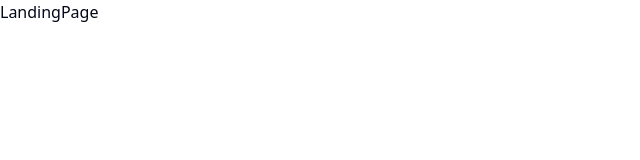
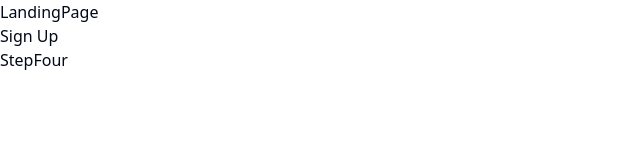
Before and after one commit to paddinghq/evolution, a Next.js app: page / in a window 1280 px wide. Shown: the top 160 px of the page, without its empty margins (0-640 px from the left). Built offline with nearby package versions, Linux system fonts and the light colour scheme.

Commit message:
Branch created to signup screen 4

```diff
--- a/app/(auth)/signup/index.tsx
+++ b/app/(auth)/signup/index.tsx
@@ -1,7 +1,10 @@
+import StepFour from "./step4"
+
 const SignUp = () => {
   return (
     <>
       <h1>Sign Up</h1>
+      <StepFour />
     </>
   )
 }
--- /dev/null
+++ b/app/(auth)/signup/step4/index.tsx
@@ -0,0 +1,5 @@
+const StepFour = () => {
+    return <div>StepFour</div>
+}
+
+export default StepFour
--- /dev/null
+++ b/app/(auth)/signup/step4/page.tsx
@@ -0,0 +1,7 @@
+import StepFour from '.'
+
+const page = () => {
+  return <StepFour />
+}
+
+export default page
--- a/app/page.tsx
+++ b/app/page.tsx
@@ -1,11 +1,13 @@
 import Image from 'next/image'
 import { Button } from '@/components/ui/button'
 import LandingPage from './LandingPage'
+import SignUp from './(auth)/signup'
 
 export default function Home() {
   return (
     <main>
       <LandingPage />
+      <SignUp />
     </main>
   )
 }
```
